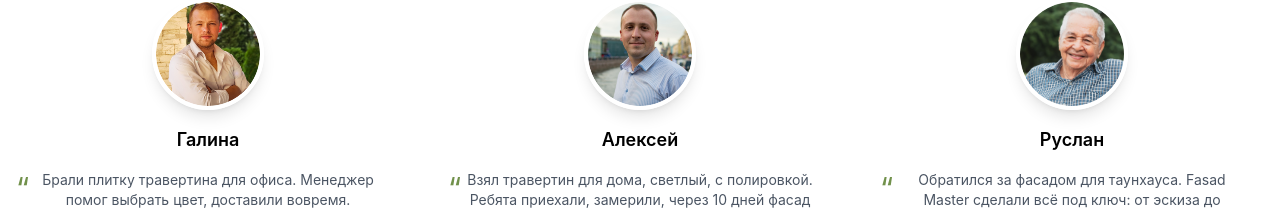
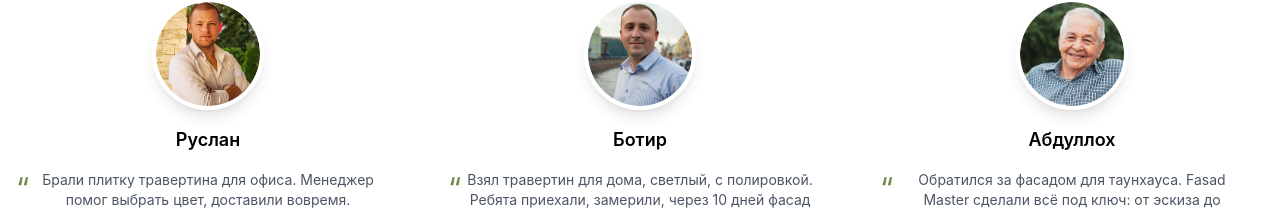
Before and after one commit to Saidqodirxon/fasadmaster_front, a React (Vite) app: page / in a window 1280 px wide. Shown: the part 3557-3769 px from the top of the page. Built offline with nearby package versions, Linux system fonts and the light colour scheme; no server answers.

Commit message:
otziv update

```diff
--- a/src/components/otziv/index.jsx
+++ b/src/components/otziv/index.jsx
@@ -3,17 +3,17 @@ import { useTranslation } from "react-i18next";
 
 const testimonials = [
   {
-    name: "Галина",
+    name: "Руслан",
     image: "/22.png",
     text: ` Брали плитку травертина для офиса. Менеджер помог выбрать цвет, доставили вовремя. Монтажники уложились за 5 дней. Выглядит солидно, клиенты замечают. Норм компания, рекомендую.`,
   },
   {
-    name: "Алексей",
+    name: "Ботир",
     image: "/20.png",
     text: `Взял травертин для дома, светлый, с полировкой. Ребята приехали, замерили, через 10 дней фасад был готов. Без лишних разговоров, всё по делу.Я доволен.`,
   },
   {
-    name: "Руслан",
+    name: "Абдуллох",
     image: "/21.png",
     text: `Обратился за фасадом для таунхауса. Fasad Master сделали всё под ключ: от эскиза до монтажа. Камень шикарный, бригада не халтурила. Минусов не нашёл, молодцы.`,
   },
```
